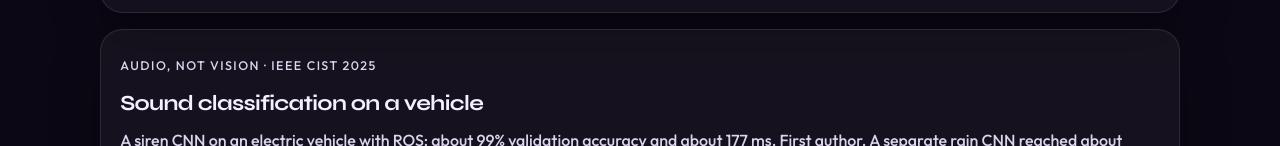
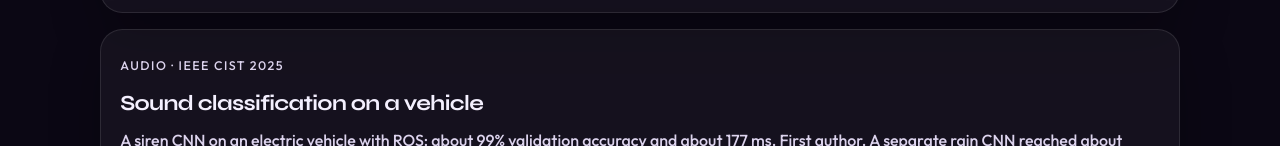
Before and after one commit to AmaniNajlaoui/AmaniNajlaoui.github.io, a plain HTML site: page index.html in a window 1280 px wide. Shown: the part 2778-2924 px from the top of the page. Drawn offline with Linux system fonts and the light colour scheme.

Commit message:
Drop the “not vision” label from the vehicle project.

```diff
--- a/index.html
+++ b/index.html
@@ -92,7 +92,7 @@
 
       <article class="feature vehicle">
         <div class="feature-copy">
-          <p class="eyebrow">Audio, not vision · IEEE CiSt 2025</p>
+          <p class="eyebrow">Audio · IEEE CiSt 2025</p>
           <h3>Sound classification on a vehicle</h3>
           <p>A siren CNN on an electric vehicle with ROS: about 99% validation accuracy and about 177 ms. First author. A separate rain CNN reached about 93.1% test accuracy. The labelled sets also cover horns, traffic, and speech.</p>
           <p class="tags"><span>CNNs</span><span>Spectrograms</span><span>ROS</span></p>
```
